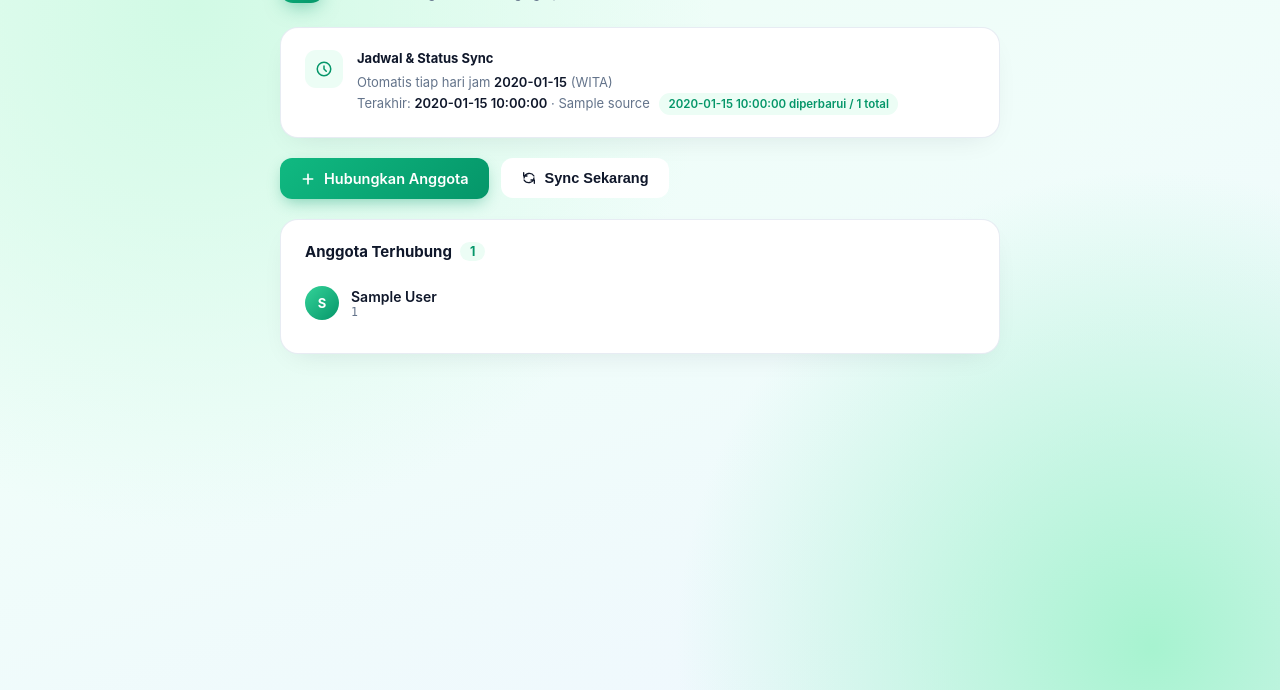
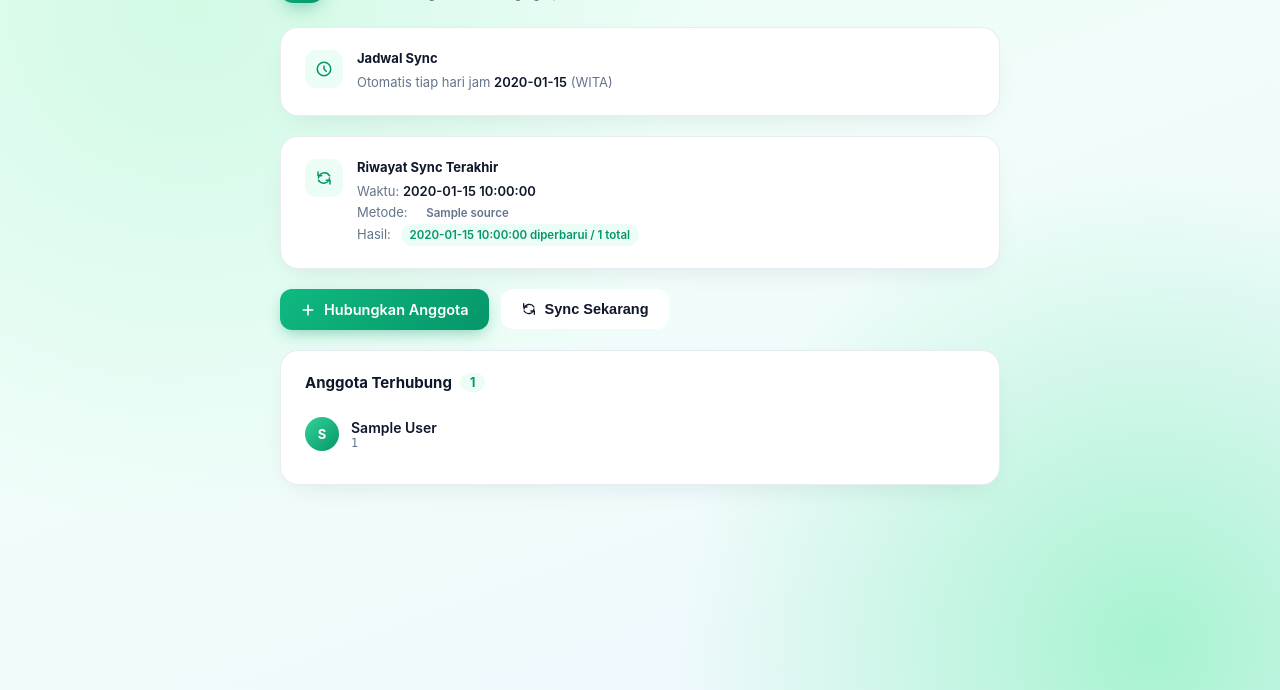
Before and after one commit to aansun/pacer-group-tracker, a Flask app: template templates/index.html in a window 1280 px wide. Shown: the part 73-763 px from the top of the page. Run offline with Flask 3, Linux system fonts and the light colour scheme; the template is opened without the code that fills it: most values are stand-ins (such as "Sample title", 1, 10 or a date in 2020).

Commit message:
feat: cron sync endpoint, session timeout, security hardening
- Tambah endpoint /sync/cron dengan autentikasi token rahasia (CRON_SYNC_TOKEN)
  untuk trigger sync dari layanan cron eksternal tanpa perlu login/session
- Tambah auto-logout setelah idle 1 jam (session timeout, sliding expiration)
- Pisahkan card 'Riwayat Sync Terakhir' di dashboard, menampilkan waktu &
  metode sync terakhir (terjadwal/manual/cron)
- Security hardening berdasarkan hasil scan SonarQube:
  - Aktifkan CSRF protection (Flask-WTF) untuk form login & sync manual
  - Nonaktifkan Werkzeug debug mode di production (config FLASK_DEBUG)
  - Ganti default base URL Pacer API ke HTTPS
  - Perbaiki datetime.utcnow() (deprecated) jadi timezone-aware
  - Tambah methods eksplisit pada seluruh route Flask
  - Dokumentasikan justifikasi MD5 (wajib oleh skema OAuth Pacer) &
    csrf.exempt pada /sync/cron (token-based, bukan session-based)
- Tulis ulang README.md secara lebih profesional & lengkap
- Tambah sonar-project.properties untuk analisis SonarQube

Hasil scan SonarQube: 0 bugs, 0 vulnerabilities, 0 code smells,
security rating A, quality gate OK.

```diff
--- a/app.py
+++ b/app.py
@@ -5,7 +5,8 @@ import secrets
 from apscheduler.schedulers.background import BackgroundScheduler
 from apscheduler.triggers.combining import OrTrigger
 from apscheduler.triggers.cron import CronTrigger
-from flask import Flask, render_template, redirect, url_for, flash, request, session
+from flask import Flask, render_template, redirect, url_for, flash, request, session, jsonify
+from flask_wtf import CSRFProtect
 
 import config
 from services import member_store, sync_state
@@ -14,8 +15,37 @@ from sync import run_sync
 
 app = Flask(__name__)
 app.secret_key = config.FLASK_SECRET_KEY
+app.permanent_session_lifetime = datetime.timedelta(minutes=config.SESSION_TIMEOUT_MINUTES)
+
+# Proteksi CSRF untuk seluruh form/POST berbasis session (login, sync manual).
+# /sync/cron dikecualikan karena memakai autentikasi token terpisah (bukan cookie session).
+csrf = CSRFProtect(app)
 
 SCHEDULE_TIMES = ["08:00", "12:00", "15:00", "21:00", "23:55"]
+
+
+@app.before_request
+def _enforce_session_timeout():
+    """Paksa logout kalau tidak ada aktivitas selama SESSION_TIMEOUT_MINUTES.
+
+    Setiap request yang datang dari user yang sedang login akan me-refresh
+    waktu aktivitas terakhir (sliding expiration), jadi timeout dihitung dari
+    request TERAKHIR, bukan dari waktu login.
+    """
+    if not session.get("logged_in"):
+        return
+
+    now = datetime.datetime.now(datetime.timezone.utc).timestamp()
+    last_seen = session.get("last_activity")
+    timeout_seconds = config.SESSION_TIMEOUT_MINUTES * 60
+
+    if last_seen is not None and (now - last_seen) > timeout_seconds:
+        session.clear()
+        flash("Sesi berakhir karena tidak ada aktivitas selama 1 jam. Silakan login kembali.", "error")
+        return redirect(url_for("login", next=request.path))
+
+    session["last_activity"] = now
+    session.permanent = True
 
 
 def _schedule_trigger(times):
@@ -44,12 +74,14 @@ def login():
         if valid:
             session["logged_in"] = True
             session["username"] = username
+            session["last_activity"] = datetime.datetime.now(datetime.timezone.utc).timestamp()
+            session.permanent = True
             return redirect(request.args.get("next") or url_for("index"))
         flash("Username atau password salah.", "error")
     return render_template("login.html")
 
 
-@app.route("/logout")
+@app.route("/logout", methods=["GET"])
 def logout():
     session.clear()
     return redirect(url_for("login"))
@@ -65,7 +97,7 @@ def scheduled_sync():
         sync_state.record("scheduled", 0, 0, error=str(exc))
 
 
-@app.route("/")
+@app.route("/", methods=["GET"])
 @login_required
 def index():
     members = member_store.list_members()
@@ -78,14 +110,14 @@ def index():
     )
 
 
-@app.route("/pacer/connect")
+@app.route("/pacer/connect", methods=["GET"])
 @login_required
 def pacer_connect():
     state = secrets.token_urlsafe(16)
     return redirect(get_authorization_url(state))
 
 
-@app.route("/pacer/callback")
+@app.route("/pacer/callback", methods=["GET"])
 @login_required
 def pacer_callback():
     auth_result = request.args.get("auth_result")
@@ -137,6 +169,39 @@ def sync():
     return redirect(url_for("index"))
 
 
+@app.route("/sync/cron", methods=["POST", "GET"])
+@csrf.exempt  # NOSONAR - aman: endpoint ini tidak memakai session cookie sama
+# sekali (autentikasi via token X-Cron-Token yang dibandingkan dengan
+# secrets.compare_digest), sehingga tidak rentan terhadap serangan CSRF yang
+# mengeksploitasi cookie browser. Exempt ini disengaja, bukan kelalaian.
+def sync_cron():
+    """Endpoint khusus untuk cron eksternal (mis. cron-job.org), tanpa login/session.
+
+    Autentikasi pakai token rahasia (CRON_SYNC_TOKEN), dikirim via:
+    - header 'X-Cron-Token: <token>', atau
+    - query/body param '?token=<token>'
+    """
+    expected = config.CRON_SYNC_TOKEN
+    if not expected:
+        return jsonify({"ok": False, "error": "CRON_SYNC_TOKEN belum diset di server"}), 503
+
+    provided = request.headers.get("X-Cron-Token") or request.values.get("token") or ""
+    if not secrets.compare_digest(provided, expected):
+        return jsonify({"ok": False, "error": "token tidak valid"}), 401
+
+    try:
+        updated, total = run_sync()
+        sync_state.record("cron", len(updated), len(total))
+        return jsonify({
+            "ok": True,
+            "updated_count": len(updated),
+            "total_count": len(total),
+        })
+    except Exception as exc:
+        sync_state.record("cron", 0, 0, error=str(exc))
+        return jsonify({"ok": False, "error": str(exc)}), 500
+
+
 scheduler = BackgroundScheduler(timezone="Asia/Makassar")
 scheduler.add_job(
     scheduled_sync,
@@ -148,4 +213,4 @@ scheduler.start()
 
 
 if __name__ == "__main__":
-    app.run(debug=True, use_reloader=False)
+    app.run(debug=config.FLASK_DEBUG, use_reloader=False)
--- a/requirements.txt
+++ b/requirements.txt
@@ -1,4 +1,5 @@
 Flask==3.0.3
+Flask-WTF==1.2.2
 requests==2.32.3
 python-dotenv==1.0.1
 gspread==6.1.2
--- a/templates/index.html
+++ b/templates/index.html
@@ -95,6 +95,9 @@
     }
     .pill.ok { background: #ecfdf5; color: var(--primary-dark); }
     .pill.err { background: #fef2f2; color: #b91c1c; }
+    .pill.source-scheduled { background: #eff6ff; color: #1d4ed8; }
+    .pill.source-manual { background: #fdf4ff; color: #a21caf; }
+    .pill.source-cron { background: #fffbeb; color: #b45309; }
 
     .actions { display: flex; gap: 12px; margin-bottom: 20px; flex-wrap: wrap; }
     .btn, button.btn-submit {
@@ -195,11 +198,37 @@
         </svg>
       </div>
       <div>
-        <p class="status-title">Jadwal &amp; Status Sync</p>
+        <p class="status-title">Jadwal Sync</p>
         <p class="status-line">Otomatis tiap hari jam <b>{{ schedule_times|join(', ') }}</b> (WITA)</p>
+      </div>
+    </div>
+
+    <div class="card status-card">
+      <div class="status-icon">
+        <svg width="18" height="18" viewBox="0 0 24 24" fill="none" xmlns="http://www.w3.org/2000/svg">
+          <path d="M4 4v5h5M20 20v-5h-5M4.6 15a8 8 0 0 0 14.8-3M19.4 9a8 8 0 0 0-14.8 3" stroke="currentColor" stroke-width="2" stroke-linecap="round" stroke-linejoin="round"/>
+        </svg>
+      </div>
+      <div>
+        <p class="status-title">Riwayat Sync Terakhir</p>
         {% if state %}
           <p class="status-line">
-            Terakhir: <b>{{ state.last_run_at }}</b> &middot; {{ state.source }}
+            Waktu: <b>{{ state.last_run_at }}</b>
+          </p>
+          <p class="status-line">
+            Metode:
+            {% if state.source == 'scheduled' %}
+              <span class="pill source-scheduled">Otomatis (Terjadwal)</span>
+            {% elif state.source == 'manual' %}
+              <span class="pill source-manual">Manual (tombol Sync)</span>
+            {% elif state.source == 'cron' %}
+              <span class="pill source-cron">Cron Eksternal</span>
+            {% else %}
+              <span class="pill">{{ state.source }}</span>
+            {% endif %}
+          </p>
+          <p class="status-line">
+            Hasil:
             {% if state.error %}
               <span class="pill err">gagal</span>
             {% else %}
@@ -219,6 +248,7 @@
         Hubungkan Anggota
       </a>
       <form class="inline" method="post" action="{{ url_for('sync') }}">
+        <input type="hidden" name="csrf_token" value="{{ csrf_token() }}">
         <button class="btn btn-secondary btn-submit" type="submit">
           <svg width="16" height="16" viewBox="0 0 24 24" fill="none" xmlns="http://www.w3.org/2000/svg"><path d="M4 4v5h5M20 20v-5h-5M4.6 15a8 8 0 0 0 14.8-3M19.4 9a8 8 0 0 0-14.8 3" stroke="currentColor" stroke-width="2" stroke-linecap="round" stroke-linejoin="round"/></svg>
           Sync Sekarang
--- a/templates/login.html
+++ b/templates/login.html
@@ -130,6 +130,7 @@
     {% endwith %}
 
     <form method="post">
+      <input type="hidden" name="csrf_token" value="{{ csrf_token() }}">
       <div class="field">
         <label>Username</label>
         <input type="text" name="username" required autofocus autocomplete="username">
```
Also changed, not shown: config.py (+13 -2 lines), services/pacer_client.py (+8 -2 lines), README.md, 3 other files.
